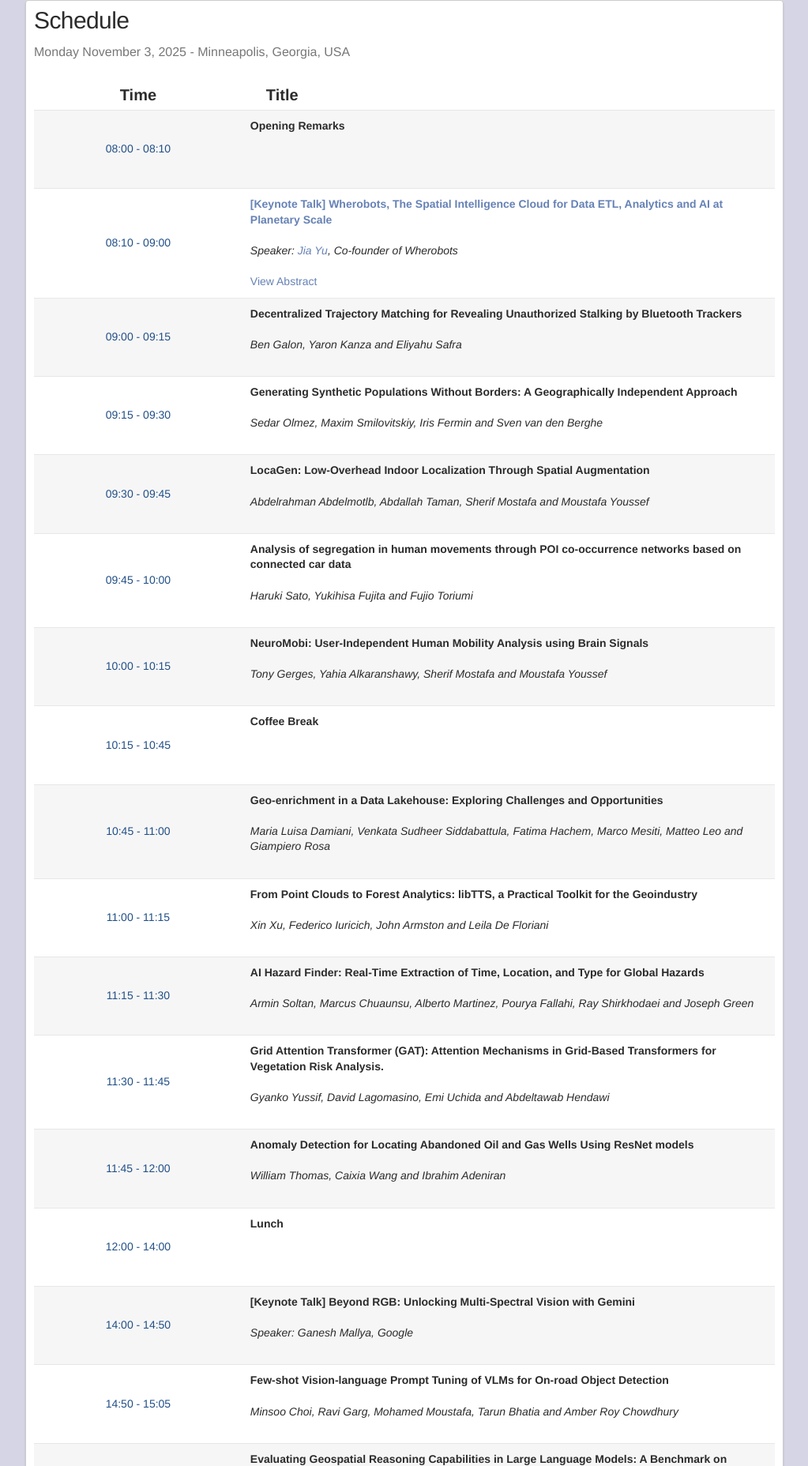
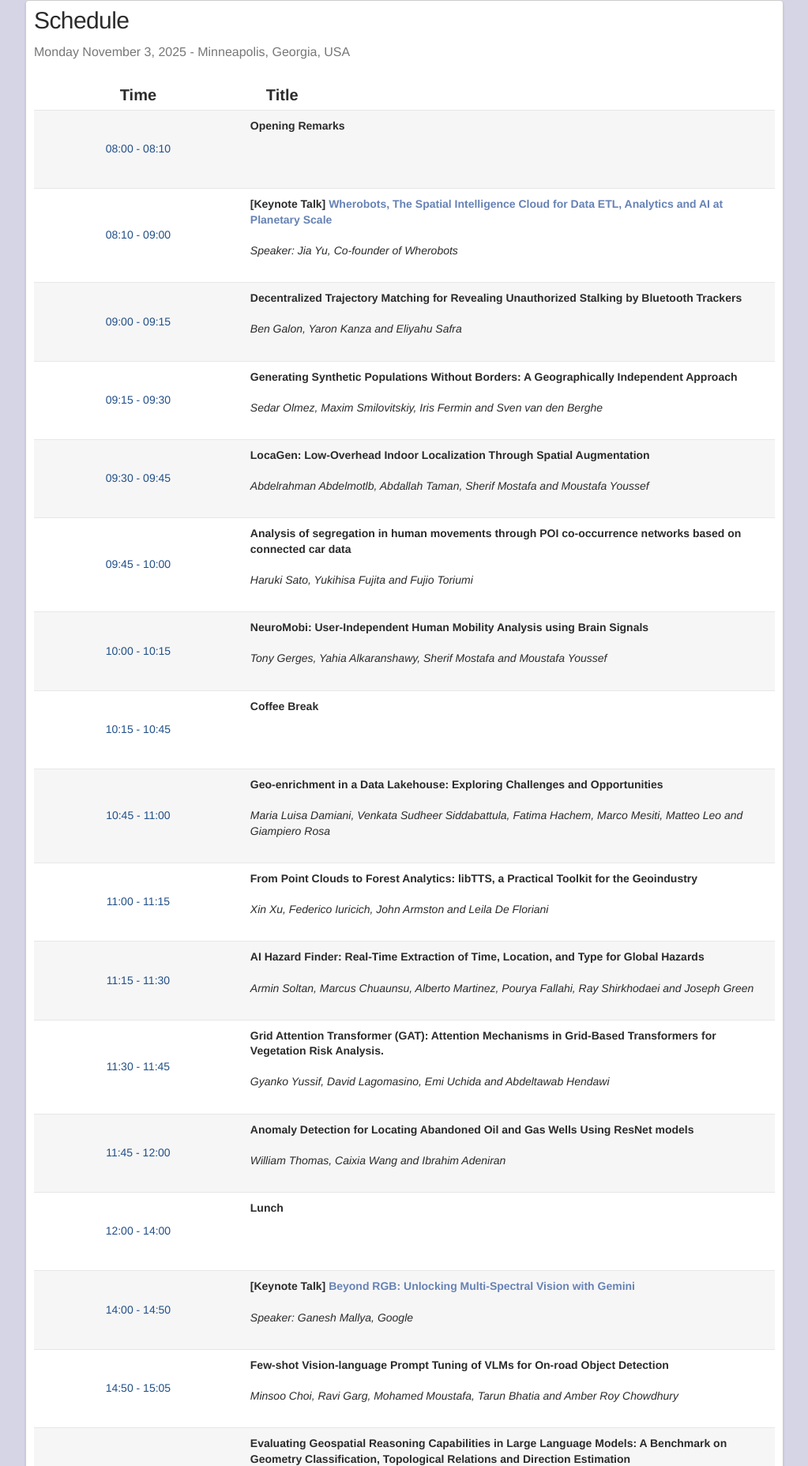
Before and after one commit to geoindustry/geoindustryworkshop2025, a plain HTML site: page index.html in a window 1280 px wide. Shown: the part 1630-3486 px from the top of the page at 79% size, without its empty margins (128-1151 px from the left). Drawn offline with nearby package versions, Linux system fonts and the light colour scheme.

Commit message:
Update index.html

```diff
--- a/index.html
+++ b/index.html
@@ -220,11 +220,10 @@
           <td class="schedule-time">08:10 - 09:00</td>
 
           <td class="schedule-slot">
-            <b><a href="#keynote">[Keynote Talk] Wherobots, The Spatial Intelligence Cloud for Data ETL, Analytics and AI at Planetary Scale</a></b>
+            <b>[Keynote Talk] <a href="#keynote">Wherobots, The Spatial Intelligence Cloud for Data ETL, Analytics and AI at Planetary Scale</a></b>
             <br><br>
-            <i>Speaker: <a href="#keynote-speaker1">Jia Yu</a>, Co-founder of Wherobots</i>
+            <i>Speaker: Jia Yu, Co-founder of Wherobots</i>
             <br><br>
-            <a href="#keynote-speaker1" class="abstract-btn">View Abstract</a>
           </td>
         </tr>
 
@@ -347,8 +346,11 @@
         <tr class="schedule-other">
           <td class="schedule-time">14:00 - 14:50</td>
 
-          <td class="schedule-slot"><b>[Keynote Talk] Beyond RGB: Unlocking Multi-Spectral Vision with Gemini</b><br><br> <i>Speaker: Ganesh Mallya, Google</i>  <br><br>
-             <!-- Abstract: -->
+          <td class="schedule-slot">
+            <b>[Keynote Talk] <a href="#keynote">Beyond RGB: Unlocking Multi-Spectral Vision with Gemini</a></b>
+            <br><br>
+            <i>Speaker: Ganesh Mallya, Google</i>
+            <br><br>
           </td>
 
         </tr>
```
